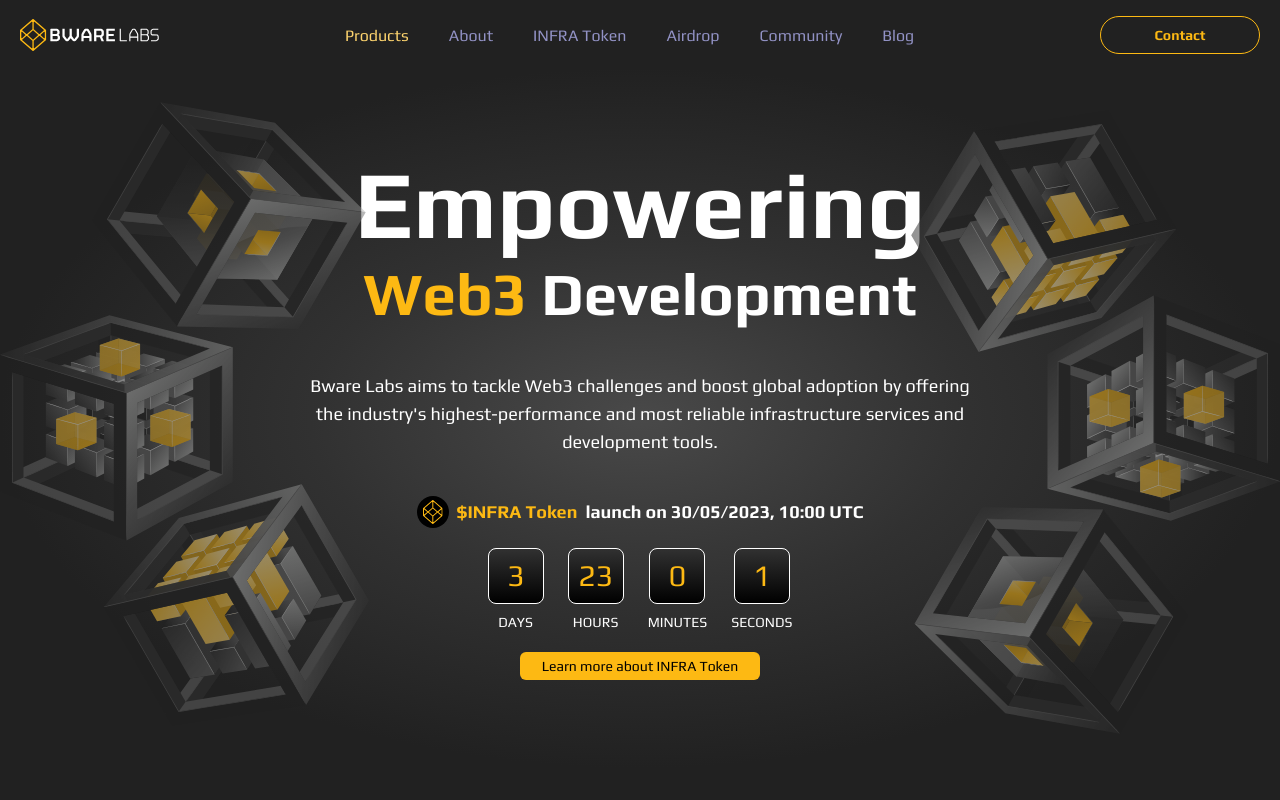
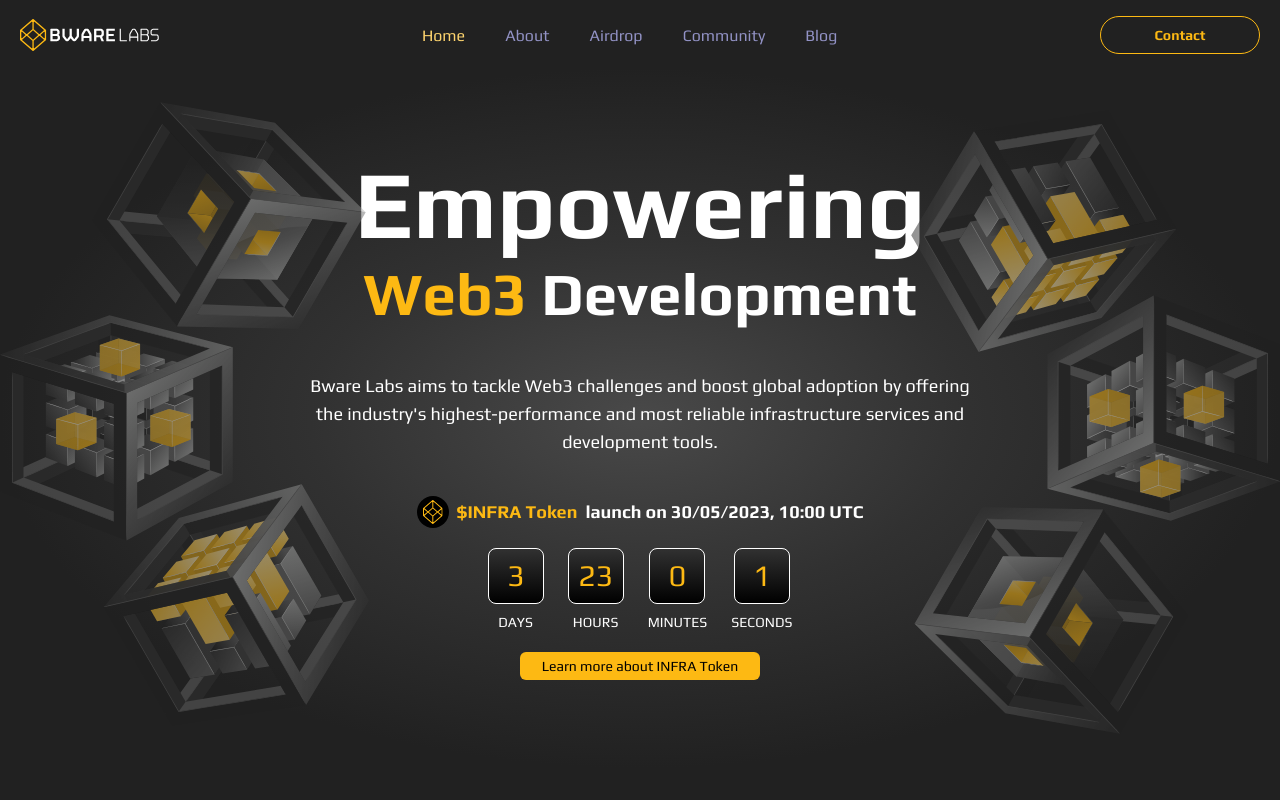
Before and after one commit to noorshanu/beawarelabs, a React (Vite) app: page / in a window 1280 px wide. Shown: the top 800 px of the page. Built offline with nearby package versions, Linux system fonts and the light colour scheme.

Commit message:
Update Navbar.jsx

```diff
--- a/src/components/Navbar.jsx
+++ b/src/components/Navbar.jsx
@@ -5,17 +5,17 @@ import { NavLink } from 'react-router-dom'
 
 let navItems = [
   {
-    label: 'Products',
+    label: 'Home',
     route: '/',
   },
   {
     label: 'About',
     route: 'Market',
   },
-  {
-    label: 'INFRA Token',
-    route: 'Market',
-  },
+  // {
+  //   label: 'INFRA Token',
+  //   route: 'Market',
+  // },
   {
     label: 'Airdrop',
     route: 'airdrop',
```
